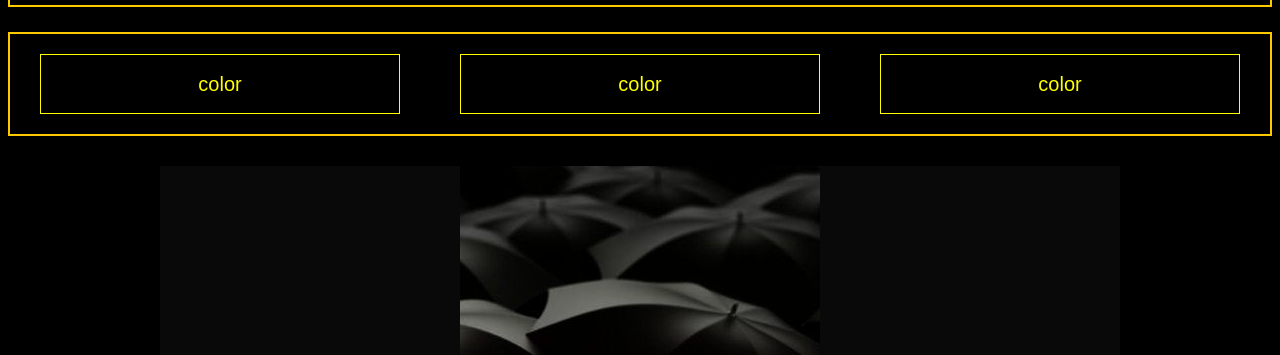
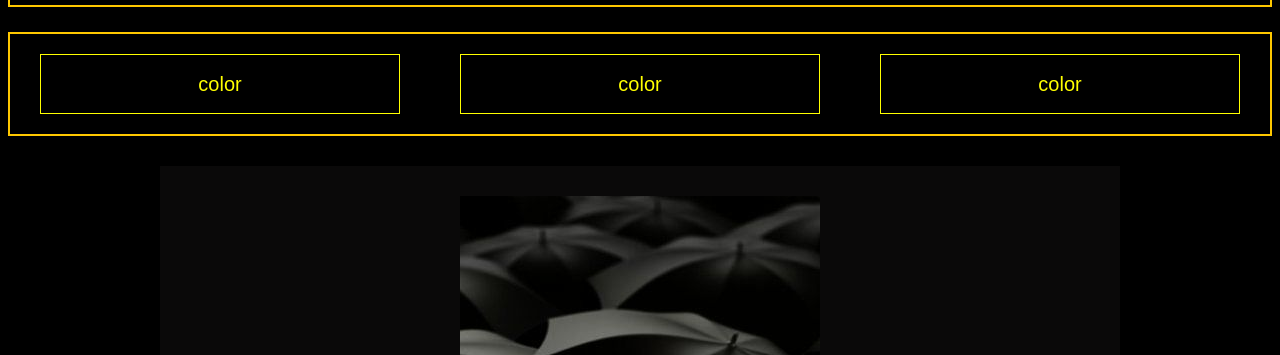
Before and after one commit to nightmarrrrrre/yellow, a plain HTML site: page index.html in a window 1280 px wide. Shown: the part 82-437 px from the top of the page. Drawn offline with Linux system fonts and the light colour scheme.

Commit message:
add margin

```diff
--- a/index.html
+++ b/index.html
@@ -25,7 +25,7 @@
         <main>
             <div class="container">
                 <div class="image">
-                    <img src="edccbda5f49dc262920e903e808aec69.jpg">
+                    <img class="umbrella" src="edccbda5f49dc262920e903e808aec69.jpg">
                     <span class="textforeground">
                         <h2>
                             Description
--- a/style.css
+++ b/style.css
@@ -70,6 +70,11 @@ h1 {
   }
   .text{
     display:flex;
+  }
+
+  .umbrella{
+    margin-top:30px;
+    margin-bottom:30px;
   }
 
   .image{
```
